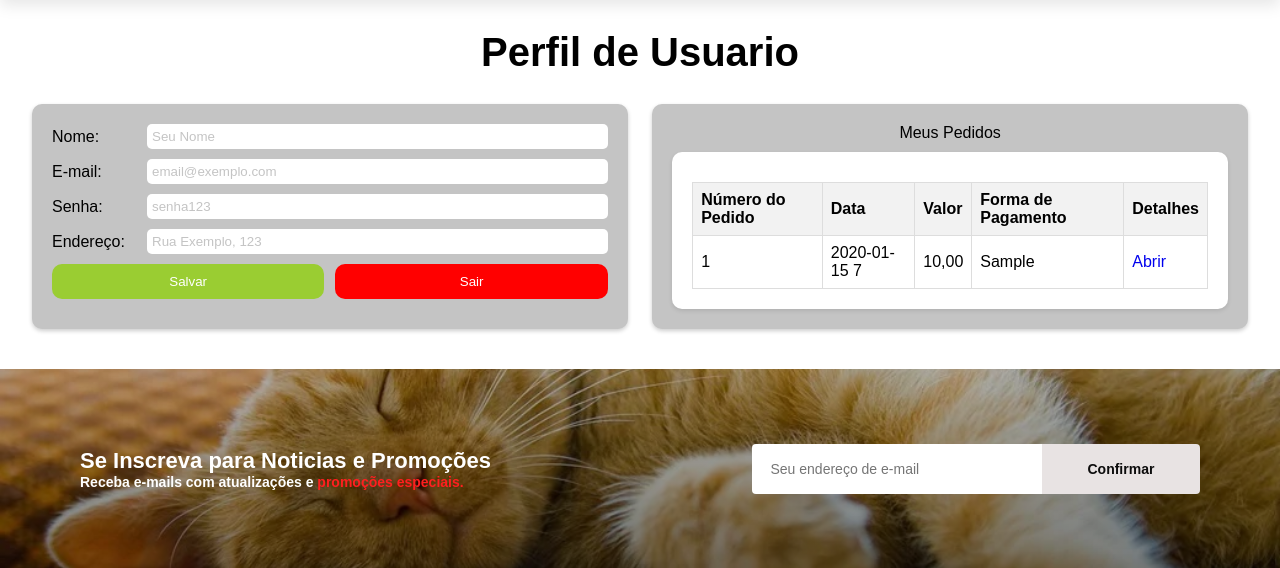
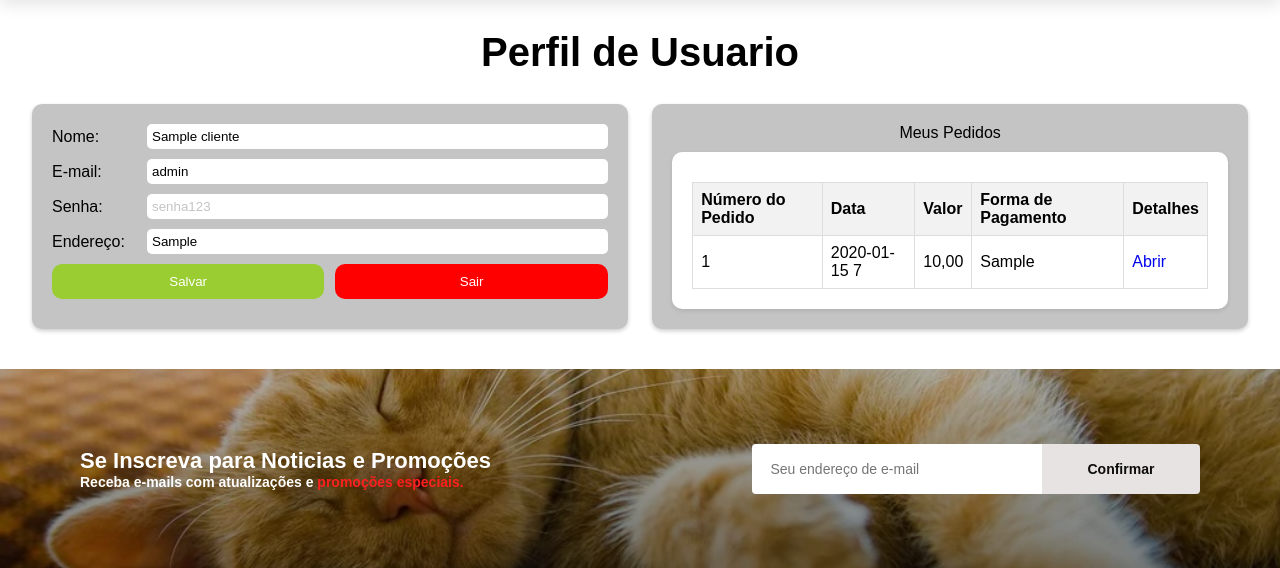
Before and after one commit to naveganth/Projeto-Banco-de-Dados, a Django app: page /profile in a window 1280 px wide. Shown: the part 69-637 px from the top of the page. Run offline with Django 5.2, Linux system fonts and the light colour scheme; a user stored in the database is signed in; data comes from the database, SQL or seed files in the repository; tables that the repository leaves empty hold one stand-in row (values such as "Sample post"); some web fonts are replaced.

Commit message:
Formulário de troca de dados funcional

```diff
--- a/ecommerce/urls.py
+++ b/ecommerce/urls.py
@@ -3,5 +3,5 @@ from django.urls import include, path
 
 urlpatterns = [
     path("", include("loja.urls")),
-    path("admin/", admin.site.urls),
+    path("adminn/", admin.site.urls),
 ]
--- a/loja/admin.py
+++ b/loja/admin.py
@@ -4,7 +4,6 @@ from .models import *
 # Register your models here.
 admin.site.register(Produto)
 admin.site.register(Cliente)
-admin.site.register(Endereco)
 admin.site.register(Compra)
 admin.site.register(CompraProduto)
 admin.site.register(NFE)
--- a/loja/models.py
+++ b/loja/models.py
@@ -1,7 +1,14 @@
 from django.db import models
 from django.contrib.auth.models import User
 
-# Create your models here.
+class acesso(models.Model):
+    usuario = models.ForeignKey(User, primary_key=True, on_delete=models.CASCADE, blank=False, null=False)
+    data = models.DateTimeField(auto_now=True, blank=False, null=False)
+    endereco = models.CharField(max_length=255, blank=False, null=False)
+
+    def __str__(self):
+        return f"Acesso: {self.usuario} ({self.endereco})"
+
 class Produto(models.Model):
     nome = models.CharField(max_length=255, blank=False, null=False, default="Produto sem nome")
     descricao = models.CharField(max_length=2048, blank=False, null=False, default="")
@@ -23,6 +30,8 @@ class Produto(models.Model):
 class Cliente(models.Model):
     nome = models.CharField(max_length=255, blank=False, null=False)
     usuario = models.OneToOneField(User, primary_key=True, on_delete=models.CASCADE, blank=False, null=False)
+    nome = models.CharField(max_length=255, blank=False, null=False)
+    endereco = models.CharField(max_length=255, blank=False, null=False)
     cpf = models.CharField(max_length=15, blank=False, null=False)
     nascimento = models.DateField(blank=False, null=False)
     idade = models.IntegerField(blank=False, null=False)
@@ -31,27 +40,10 @@ class Cliente(models.Model):
     def __str__(self):
         return f"Cliente: {self.nome}"
 
-class Endereco(models.Model):
-    nome = models.CharField(max_length=255, blank=False, null=False)
-    logradouro = models.CharField(max_length=255, blank=False, null=False)
-    cep = models.CharField(max_length=255, blank=False, null=False)
-    bairro = models.CharField(max_length=255, blank=False, null=False)
-    cidade = models.CharField(max_length=255, blank=False, null=False)
-    estado = models.CharField(max_length=255, blank=False, null=False)
-    pais = models.CharField(max_length=255, blank=False, null=False)
-    referencia = models.CharField(max_length=255, blank=False, null=False)
-    numero = models.CharField(max_length=255, blank=False, null=False)
-    observacao = models.CharField(max_length=255, blank=False, null=False)
-    cliente = models.ForeignKey(Cliente, on_delete=models.CASCADE, blank=False, null=False)
-
-    def __str__(self):
-        return f"Endereço: {self.nome} - {self.cliente.nome}"
-
 class Compra(models.Model):
     valor_pago = models.DecimalField(max_digits=11, decimal_places=2, blank=False, null=False, default=0.0)
     forma_pagamento = models.CharField(max_length=255, blank=False, null=False)
     data = models.DateTimeField(auto_now=True, blank=False, null=False)
-    endereco = models.ForeignKey(Endereco, on_delete=models.CASCADE, blank=False, null=False)
     cliente = models.ForeignKey(Cliente, on_delete=models.CASCADE, blank=False, null=False)
 
     def __str__(self):
--- a/loja/templates/loja/profile.html
+++ b/loja/templates/loja/profile.html
@@ -168,17 +168,27 @@
                 </div>
                 -->
                 <form method="post">
-                    <label for="name"><span>Nome:</span><input type="text" name="name" placeholder="Seu Nome"
-                            required></label>
-                    <label for="email"><span>E-mail:</span><input type="email" name="email"
-                            placeholder="email@exemplo.com" required></label>
-                    <label for="password"><span>Senha:</span><input type="password" name="password"
-                            placeholder="senha123" required></label>
-                    <label for="address"><span>Endereço:</span><input type="text" name="address"
-                            placeholder="Rua Exemplo, 123" required></label>
+                    {% csrf_token %}
+                    <span style="color: red;">{{ erro }}</span>
+                    <label for="name">
+                        <span>Nome:</span>
+                        <input type="text" name="nome" placeholder="Seu Nome" value="{{ cliente.nome }}" required>
+                    </label>
+                    <label for="email">
+                        <span>E-mail:</span>
+                        <input type="email" name="email" placeholder="email@exemplo.com" value="{{ cliente.usuario.username }}" required>
+                    </label>
+                    <label for="password">
+                        <span>Senha:</span>
+                        <input type="password" name="senha" placeholder="senha123" required>
+                    </label>
+                    <label for="address">
+                        <span>Endereço:</span>
+                        <input type="text" name="endereco" placeholder="Rua Exemplo, 123" value="{{ cliente.endereco }}" required>
+                    </label>
                     <div class="buttons">
                         <button class="submit" type="submit">Salvar</button>
-                        <button class="logout" type="reset">Sair</button>
+                        <button class="logout" type="reset" onclick="location.href = '/logout';">Sair</button>
                     </div>
                 </form>
             </div>
--- a/loja/views.py
+++ b/loja/views.py
@@ -118,11 +118,35 @@ def profile(request: HttpRequest):
     if user.is_authenticated:
         dados = {}
 
-        if user.is_authenticated:
-            try:
-                dados["cliente"] = Cliente.objects.get(usuario=user)
-            except Exception as e:
-                pass
+        # Se o usuário apertou o botão de salvar pra lá
+        if request.method == "POST":
+            nome = request.POST.get("nome")
+            email = request.POST.get("email")
+            senha = request.POST.get("senha")
+            endereco = request.POST.get("endereco")
+
+            cliente = Cliente.objects.get(usuario=user)
+
+            if nome is None or email is None or senha is None or endereco is None:
+                dados["pedidos"] = Compra.objects.filter(cliente=cliente)
+                dados["erro"] = "Preencha o formulário"
+                return render(request, "loja/profile.html", dados)
+
+            cliente.endereco = endereco
+            cliente.nome = nome
+
+            user.set_password(senha)
+            user.username = email
+
+            cliente.save()
+            user.save()
+
+            return redirect("/profile")
+
+        try:
+            dados["cliente"] = Cliente.objects.get(usuario=user)
+        except Exception as e:
+            pass
 
         cliente = Cliente.objects.get(usuario=user)
         dados["pedidos"] = Compra.objects.filter(cliente=cliente)
```
